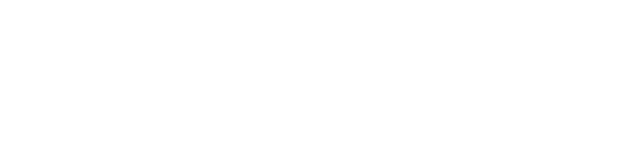
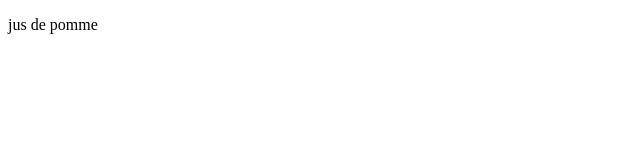
Before and after one commit to Samitheopps/monprojet, a plain HTML site: page index.html in a window 1280 px wide. Shown: the whole page, without its empty margins (0-640 px from the left). Drawn offline with Linux system fonts and the light colour scheme.

Commit message:
modif du html

```diff
--- a/index.html
+++ b/index.html
@@ -6,6 +6,6 @@
     <title>Document</title>
 </head>
 <body>
-
+    <p>jus de pomme</p>
 </body>
 </html>
```
